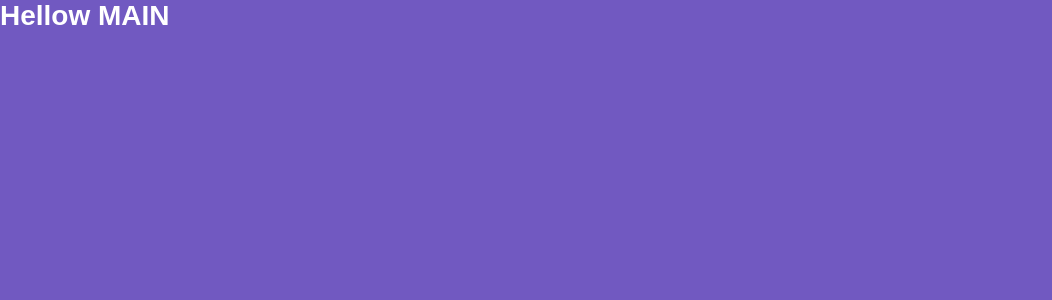
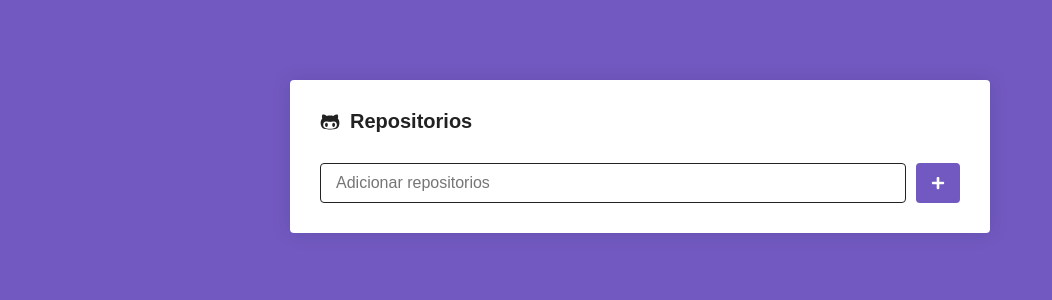
Before and after one commit to Jozimarjo/modulo_05, a React (Create React App) app: page / in a window 1280 px wide. Shown: the top 300 px of the page, without its empty margins (0-1052 px from the left). Built offline with nearby package versions, Linux system fonts and the light colour scheme.

Commit message:
estilzando main

```diff
--- a/package.json
+++ b/package.json
@@ -8,6 +8,7 @@
     "@testing-library/user-event": "^7.1.2",
     "react": "^16.13.0",
     "react-dom": "^16.13.0",
+    "react-icons": "^3.9.0",
     "react-router-dom": "^5.1.2",
     "react-scripts": "3.4.0",
     "styled-components": "^5.0.1"
--- a/src/pages/Main/index.js
+++ b/src/pages/Main/index.js
@@ -1,9 +1,22 @@
 import React from 'react';
-import { Title } from './styles';
+import { Container, Form, SubmitButton } from './styles';
+import { FaGithubAlt, FaPlus } from 'react-icons/fa';
 
 function Main() {
-    return <Title>Hellow MAIN
-    </Title>;
+    return (
+        <Container>
+            <h1>
+                <FaGithubAlt />
+                Repositorios
+            </h1>
+            <Form onSubmit={() => {}}>
+                <input type="text" placeholder="Adicionar repositorios" />
+                <SubmitButton disable>
+                    <FaPlus color="#fff" size={14}></FaPlus>
+                </SubmitButton>
+            </Form>
+        </Container>
+    );
 }
 
 export default Main;
--- a/src/pages/Main/styles.js
+++ b/src/pages/Main/styles.js
@@ -1,5 +1,43 @@
 import styled from 'styled-components';
 
-export const Title = styled.h1`
-    color: #fff;
+export const Container = styled.div`
+    max-width: 700px;
+    background: #fff;
+    border-radius: 4px;
+    box-shadow: 0 0 20px rgba(0, 0, 0, 0.1);
+    padding: 30px;
+    margin: 80px auto;
+    h1 {
+        font-size: 20px;
+        display: flex;
+        align-items: center;
+        svg {
+            margin-right: 10px;
+        }
+    }
 `;
+export const Form = styled.form`
+    margin-top: 30px;
+    display: flex;
+
+    input {
+        flex: 1;
+        border: 1px solid;
+        padding: 10px 15px;
+        border-radius: 4px;
+        font-size: 16px;
+    }
+`;
+export const SubmitButton = styled.button.attrs({
+    type: 'submit',
+})`
+    background: #7159c1;
+    border: 0;
+    padding: 0 15px;
+    margin-left: 10px;
+    border-radius: 4px;
+
+    display: flex;
+    justify-content: center;
+    align-items: center;
+`;
```
Also changed, not shown: 1 other file (tests, documents, lock files or other folders).
